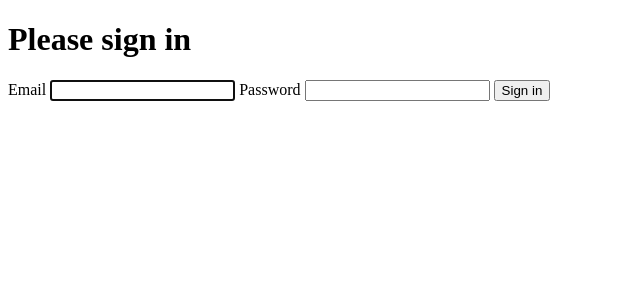
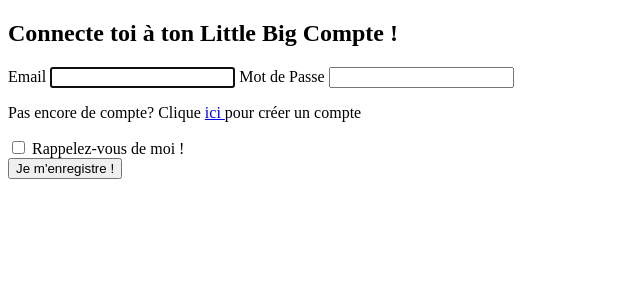
Before and after one commit to Mflow18/Little-Big-Map, a Symfony app: template templates/security/login.html.twig in a window 1280 px wide. Shown: the top 300 px of the page, without its empty margins (0-640 px from the left). Run offline with Twig, Linux system fonts and the light colour scheme; the template is opened without the code that fills it, so the values that code supplies are empty; some libraries are stand-ins or nearby versions.

Commit message:
CSS done on index and forms

```diff
--- a/assets/js/app.js
+++ b/assets/js/app.js
@@ -11,5 +11,3 @@ require('../css/app.scss');
 // Need jQuery? Install it with "yarn add jquery", then uncomment to require it.
 const $ = require('jquery');
 require('bootstrap');
-
-console.log('Hello Webpack Encore! Edit me in assets/js/app.js');
--- a/templates/base.html.twig
+++ b/templates/base.html.twig
@@ -8,6 +8,8 @@
     </head>
     <body>
         {% block body %}{% endblock %}
-        {% block javascripts %}{% endblock %}
+        {% block javascripts %}
+            {{ encore_entry_script_tags('app') }}
+        {% endblock %}
     </body>
 </html>
--- a/templates/home/index.html.twig
+++ b/templates/home/index.html.twig
@@ -21,12 +21,14 @@
             <div class="home-footer">
             {% if app.user %}
                 <h2>Voir ma Little Big Ville</h2>
+                <a href="{{ path('app_logout') }}">Me déconnecter</a>
             {% endif %}
             {% if app.user is empty %}
                 <h2>Bienvenue à Little Big City !</h2>
                 <p>Tu cherches un bon plan? Un endroit sympa pour sortir? De bonnes opportunités? Tu es au bon endroit
                     !</p>
-                <p>Clique <a href="{{ path('createaccount') }}">ici </a> pour te connecter</p>
+                <p>Clique <a href="{{ path('createaccount') }}" class="btn btn-primary">ici </a> pour créer un compte</p>
+                <p>Tu as déjà un Little Big Compte? Clique <a href="{{ path('app_login') }}" class="btn btn-primary">ici </a> pour te connecter !</p>
             {% endif %}
             </div>
         </div>
--- a/templates/security/login.html.twig
+++ b/templates/security/login.html.twig
@@ -3,40 +3,38 @@
 {% block title %}Log in!{% endblock %}
 
 {% block body %}
-<form method="post">
+    <section class="container-fluid registration-container">
+        <form method="post" class="registration-form">
             {% if error %}
                 <div class="alert alert-danger">{{ error.messageKey|trans(error.messageData, 'security') }}</div>
             {% endif %}
 
             {% if app.user %}
-        <div class="mb-3">
-            You are logged in as {{ app.user.username }}, <a href="{{ path('app_logout') }}">Logout</a>
+                <div class="mb-3 form-title">
+                    Vous êtes déjà connecté en tant que {{ app.user.firstName }}, <a href="{{ path('app_logout') }}">Logout</a>
                 </div>
             {% endif %}
-
-    <h1 class="h3 mb-3 font-weight-normal">Please sign in</h1>
+            <h1 class="h3 mb-3 font-weight-normal form-title">Connecte toi à ton Little Big Compte !</h1>
             <label for="inputEmail">Email</label>
-    <input type="email" value="{{ last_username }}" name="email" id="inputEmail" class="form-control" required autofocus>
-    <label for="inputPassword">Password</label>
+            <input type="email" value="{{ last_username }}" name="email" id="inputEmail" class="form-control" required
+                   autofocus>
+            <label for="inputPassword">Mot de Passe</label>
             <input type="password" name="password" id="inputPassword" class="form-control" required>
 
             <input type="hidden" name="_csrf_token"
                    value="{{ csrf_token('authenticate') }}"
             >
-
-    {#
-        Uncomment this section and add a remember_me option below your firewall to activate remember me functionality.
-        See https://symfony.com/doc/current/security/remember_me.html
+            <p>Pas encore de compte? Clique <a href="{{ path('createaccount') }}" class="btn btn-primary">ici </a> pour créer un compte</p>
 
             <div class="checkbox mb-3">
                 <label>
-                <input type="checkbox" name="_remember_me"> Remember me
+                    <input type="checkbox" name="_remember_me"> Rappelez-vous de moi !
                 </label>
             </div>
-    #}
 
             <button class="btn btn-lg btn-primary" type="submit">
-        Sign in
+            Je m'enregistre !
             </button>
         </form>
+    </section>
 {% endblock %}
```
Also changed, not shown: assets/css/_registration.scss (+11 -6 lines), src/Form/UserType.php (+6 -1 lines), templates/home/createaccount.html.twig (+19 -0 lines), assets/css/app.scss (line endings or trailing spaces), 1 other file. Lines whose indentation alone changed are shown as unchanged.
